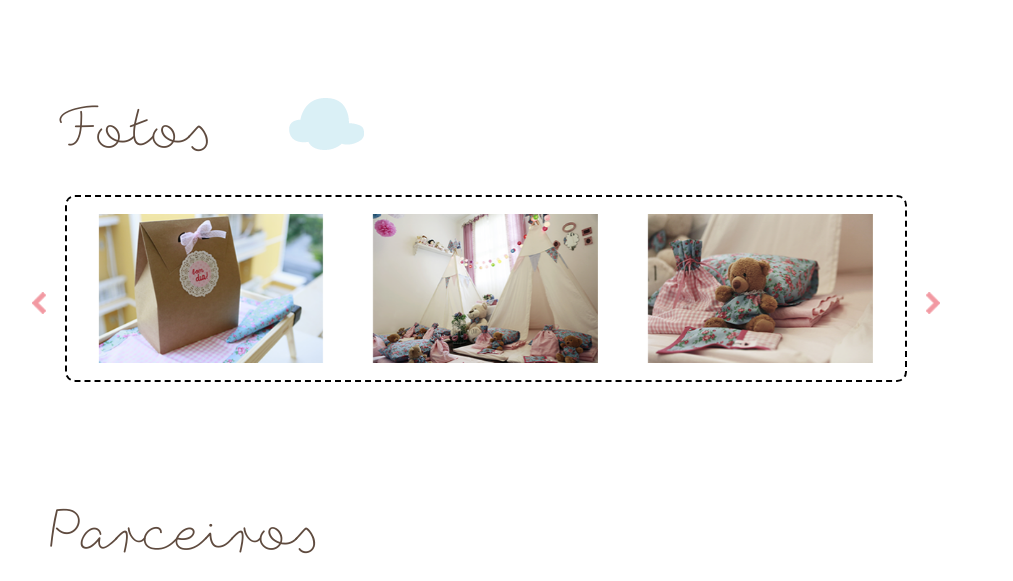
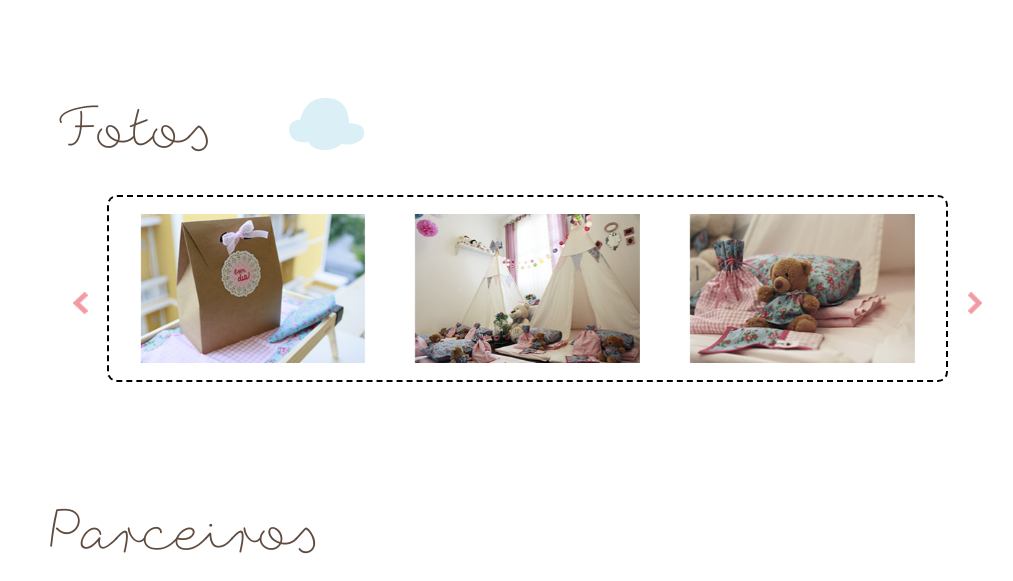
Before and after one commit to BrunnoCruvinel/nuvemdepapel, a PHP site: page /arquitetura.php in a window 1280 px wide. Shown: the part 2921-3502 px from the top of the page, without its empty margins (37-1050 px from the left). Run offline with PHP 8.4, Linux system fonts and the light colour scheme; some libraries are stand-ins or nearby versions.

Commit message:
Ajustes arquitetura

```diff
--- a/slide-arquitetura.php
+++ b/slide-arquitetura.php
@@ -121,10 +121,15 @@
 
     <div id="fotos" class="item-arquitetura">
         <div class="row">
-            <div class="col-md-10 col-sm-10 col-xs-10 col-lg-10">
-               <div class="titulo-grande text-color-marrom">
-                    Fotos
-               </div>
+            <div class="col-md-12">
+				<div class="titulo-grande text-color-marrom">
+					Fotos
+				</div>
+			</div>
+		</div>
+
+        <div class="row">
+            <div class="col-md-10 col-sm-10 col-xs-10 fotos-carousel">
                 <?php require "fotos.php" ?>
             </div>
         </div>
```
